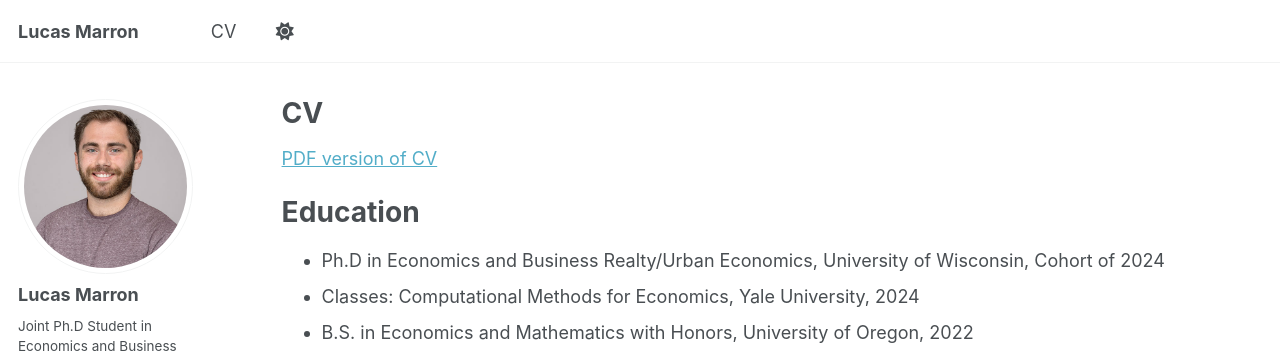
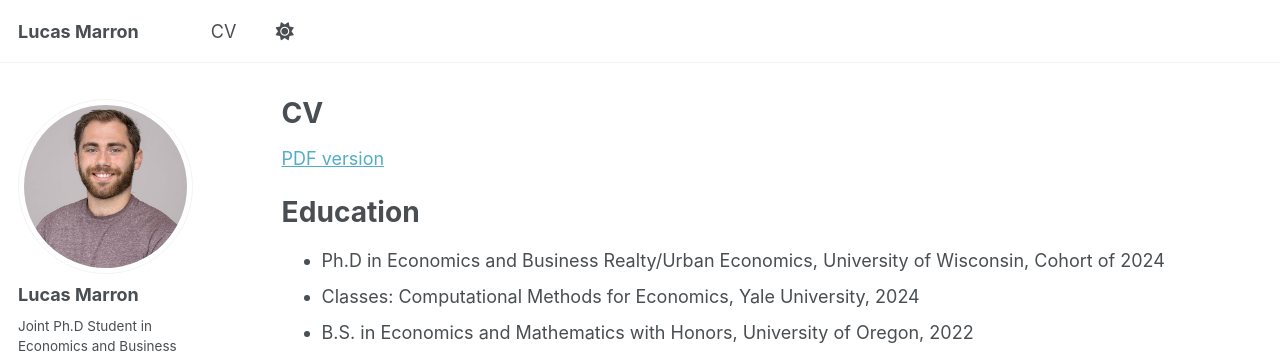
Before and after one commit to lucas-marron/lucas-marron.github.io, a Jekyll site: the page built from _pages/cv.md, in a window 1280 px wide and 900 px high. Shown: the top 353 px of the window. Built offline with Jekyll 4.4.1, drawn with Linux system fonts in a browser that asks for light colours.

```diff
--- a/_pages/cv.md
+++ b/_pages/cv.md
@@ -9,7 +9,7 @@ redirect_from:
 
 {% include base_path %}
 
-[PDF version of CV](https://www.dropbox.com/scl/fi/f6c3ni2ib5mixubf51kpf/marron_cv.pdf?rlkey=it363vlv748cuvybppzt9if1d&dl=0)
+[PDF version](https://www.dropbox.com/scl/fi/v3kcyf2ivbx6h1e9pvv9d/marron_cv-2.pdf?rlkey=rs55550k1aob5csm240lzbjzi&dl=0)
 
 Education
 ======
```
